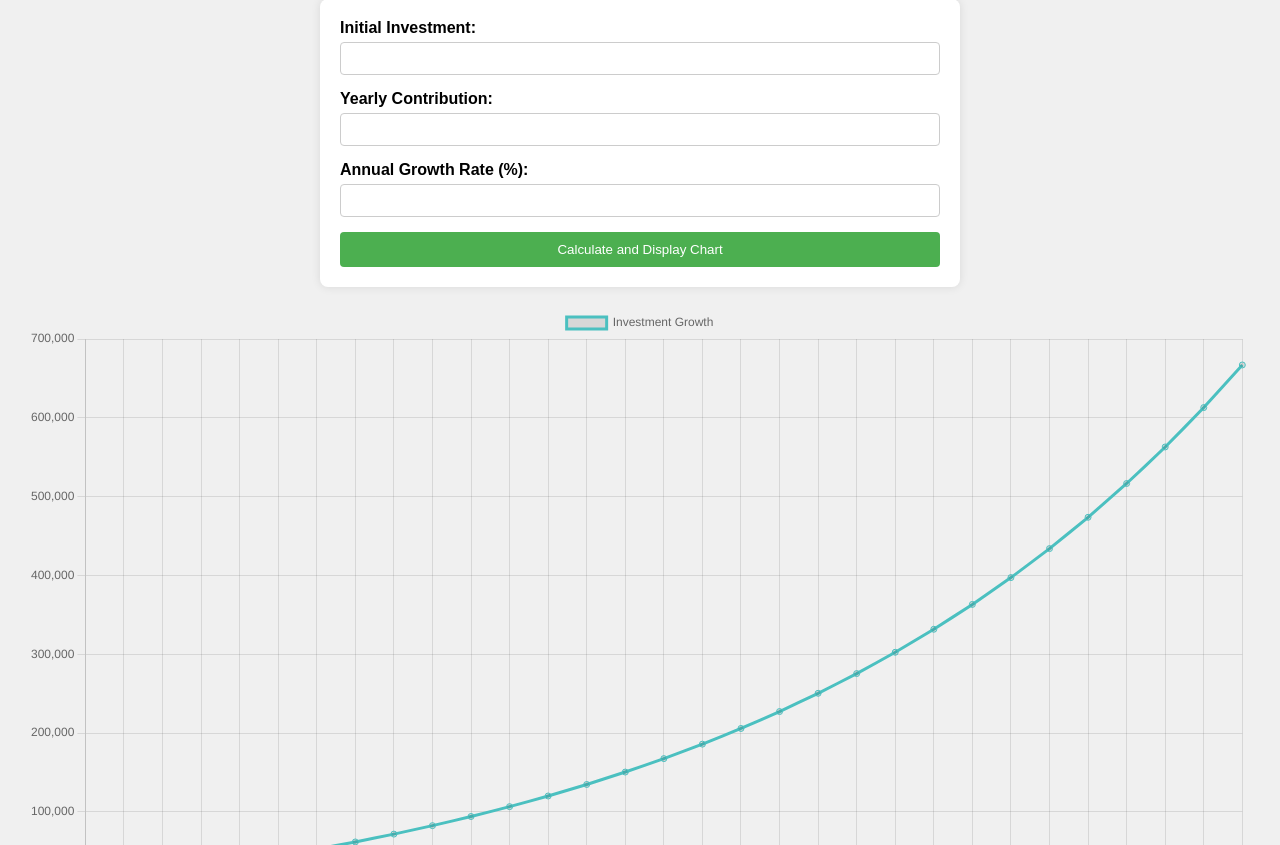
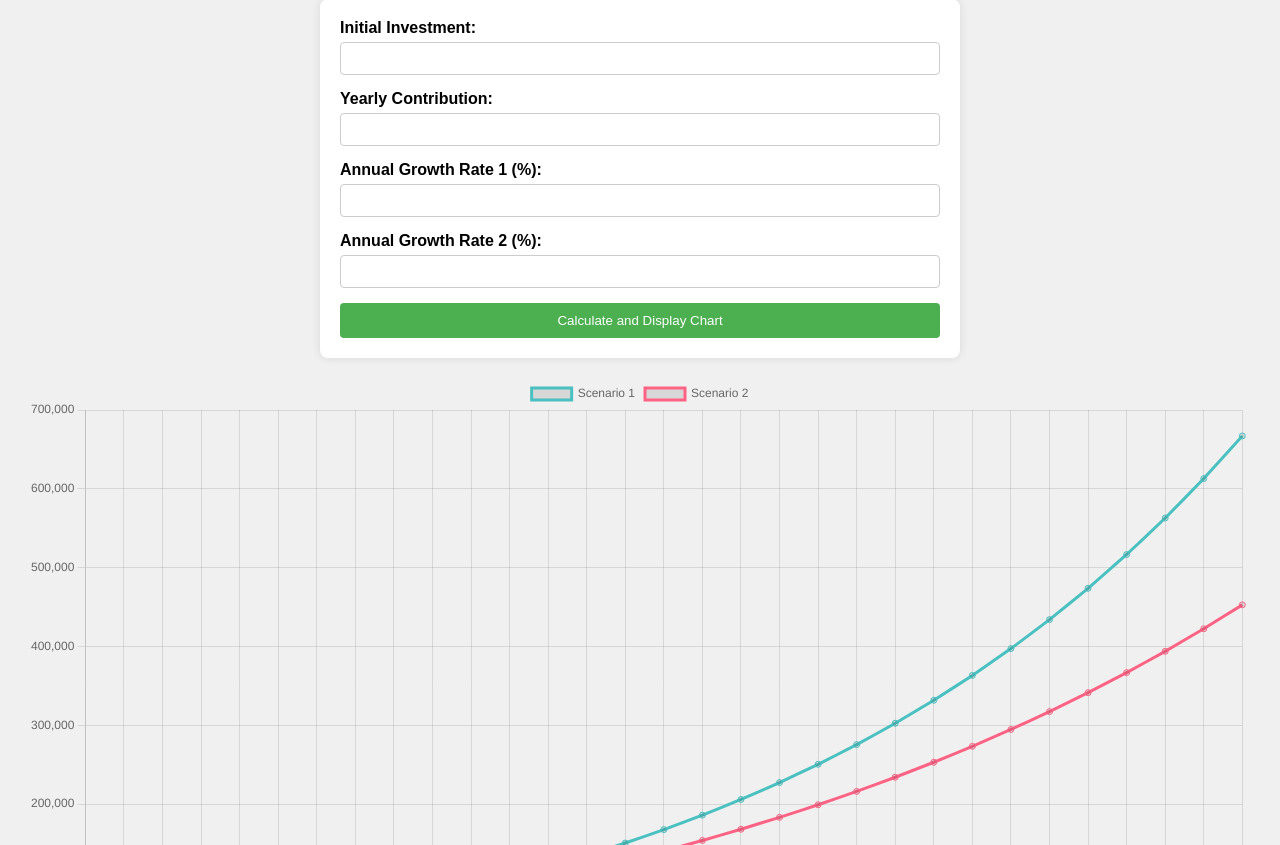
Before and after one commit to jorsema2/finance-chart-calculator, a plain HTML site: page index.html in a window 1280 px wide. Shown: the part 107-952 px from the top of the page. Drawn offline with nearby package versions, Linux system fonts and the light colour scheme.

Commit message:
Added second line, second scenario.

```diff
--- a/index.html
+++ b/index.html
@@ -21,8 +21,12 @@
             <input type="number" id="yearlyContribution" required>
         </div>
         <div class="form-group">
-            <label for="growthRate">Annual Growth Rate (%):</label>
-            <input type="number" id="growthRate" step="0.1" required>
+            <label for="growthRate1">Annual Growth Rate 1 (%):</label>
+            <input type="number" id="growthRate1" step="0.1" required>
+        </div>
+        <div class="form-group">
+            <label for="growthRate2">Annual Growth Rate 2 (%):</label>
+            <input type="number" id="growthRate2" step="0.1" required>
         </div>
         <button onclick="calculateAndDisplay()">Calculate and Display Chart</button>
     </div>
--- a/script.js
+++ b/script.js
@@ -5,43 +5,48 @@ let investmentChart = null;
 function initializeChart() {
     const initialInvestment = 10000; // Example initial investment
     const yearlyContribution = 5000; // Example yearly contribution
-    const growthRate = 8; // Example growth rate (%)
+    const growthRate1 = 8; // Example growth rate for scenario 1 (%)
+    const growthRate2 = 6; // Example growth rate for scenario 2 (%)
 
-    renderChart(initialInvestment, yearlyContribution, growthRate);
+    renderChart(initialInvestment, yearlyContribution, growthRate1, growthRate2);
 }
 
 // Function to calculate investment growth and render chart
-function renderChart(initialInvestment, yearlyContribution, growthRate) {
-    // Prepare data for Chart.js
+function renderChart(initialInvestment, yearlyContribution, growthRate1, growthRate2) {
     const years = [];
-    const values = [];
+    const values1 = [];
+    const values2 = [];
 
-    let currentValue = initialInvestment;
+    let currentValue1 = initialInvestment;
+    let currentValue2 = initialInvestment;
 
-    // Calculate investment growth for 30 years (adjust as needed)
     for (let year = 0; year <= 30; year++) {
         years.push(year);
-        values.push(currentValue);
+        values1.push(currentValue1);
+        values2.push(currentValue2);
 
-        // Calculate investment growth for the current year
-        currentValue = currentValue * (1 + growthRate / 100) + yearlyContribution;
+        currentValue1 = currentValue1 * (1 + growthRate1 / 100) + yearlyContribution;
+        currentValue2 = currentValue2 * (1 + growthRate2 / 100) + yearlyContribution;
     }
 
-    // Check if chart instance already exists, destroy it before creating new one
     if (investmentChart) {
         investmentChart.destroy();
     }
 
-    // Chart.js setup
     const ctx = document.getElementById('investmentChart').getContext('2d');
     investmentChart = new Chart(ctx, {
         type: 'line',
         data: {
             labels: years,
             datasets: [{
-                label: 'Investment Growth',
-                data: values,
+                label: 'Scenario 1',
+                data: values1,
                 borderColor: 'rgb(75, 192, 192)',
+                tension: 0.1
+            }, {
+                label: 'Scenario 2',
+                data: values2,
+                borderColor: 'rgb(255, 99, 132)',
                 tension: 0.1
             }]
         },
@@ -57,19 +62,17 @@ function renderChart(initialInvestment, yearlyContribution, growthRate) {
 
 // Function to handle button click event
 function calculateAndDisplay() {
-    // Get user inputs
     const initialInvestment = parseFloat(document.getElementById('initialInvestment').value);
     const yearlyContribution = parseFloat(document.getElementById('yearlyContribution').value);
-    const growthRate = parseFloat(document.getElementById('growthRate').value);
+    const growthRate1 = parseFloat(document.getElementById('growthRate1').value);
+    const growthRate2 = parseFloat(document.getElementById('growthRate2').value);
 
-    // Validate inputs (optional)
-    if (isNaN(initialInvestment) || isNaN(yearlyContribution) || isNaN(growthRate)) {
+    if (isNaN(initialInvestment) || isNaN(yearlyContribution) || isNaN(growthRate1) || isNaN(growthRate2)) {
         alert('Please enter valid numbers for all fields.');
         return;
     }
 
-    // Render chart with user inputs
-    renderChart(initialInvestment, yearlyContribution, growthRate);
+    renderChart(initialInvestment, yearlyContribution, growthRate1, growthRate2);
 }
 
 // Initialize the chart with default values
```
